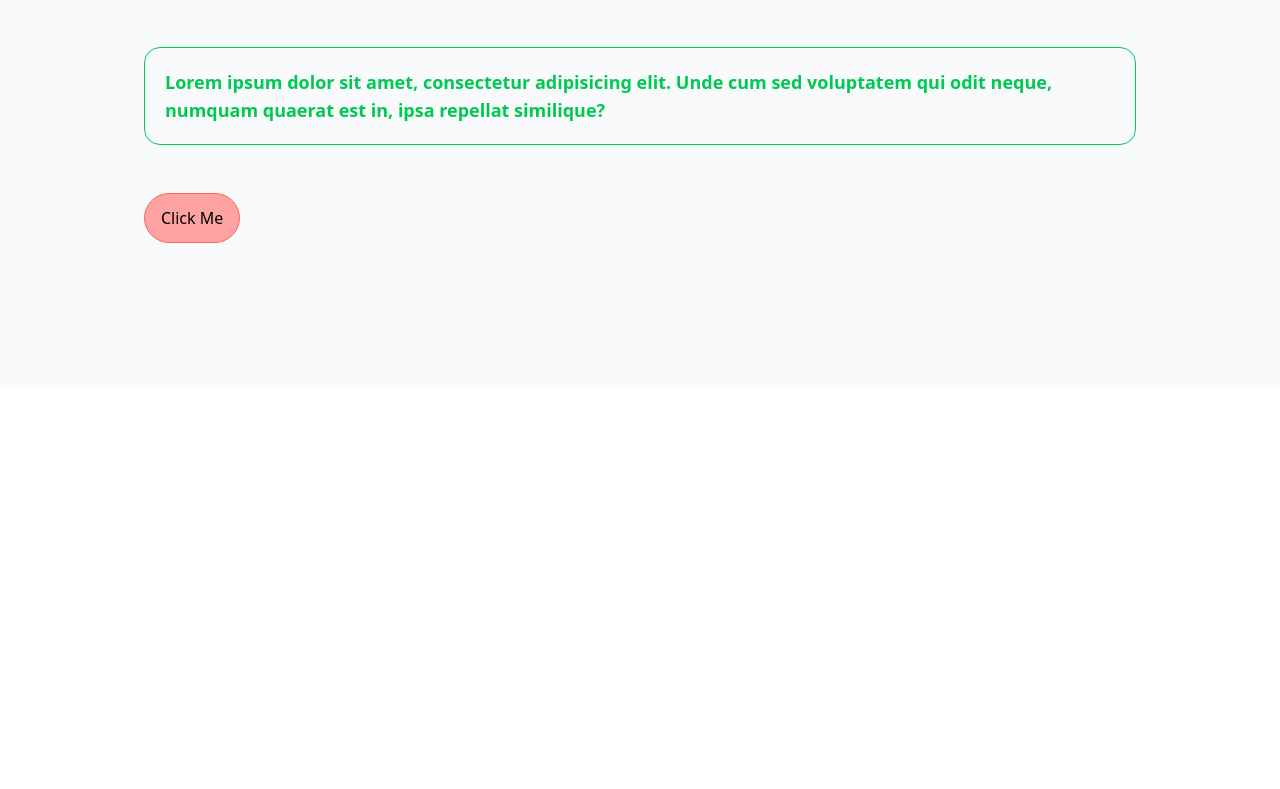
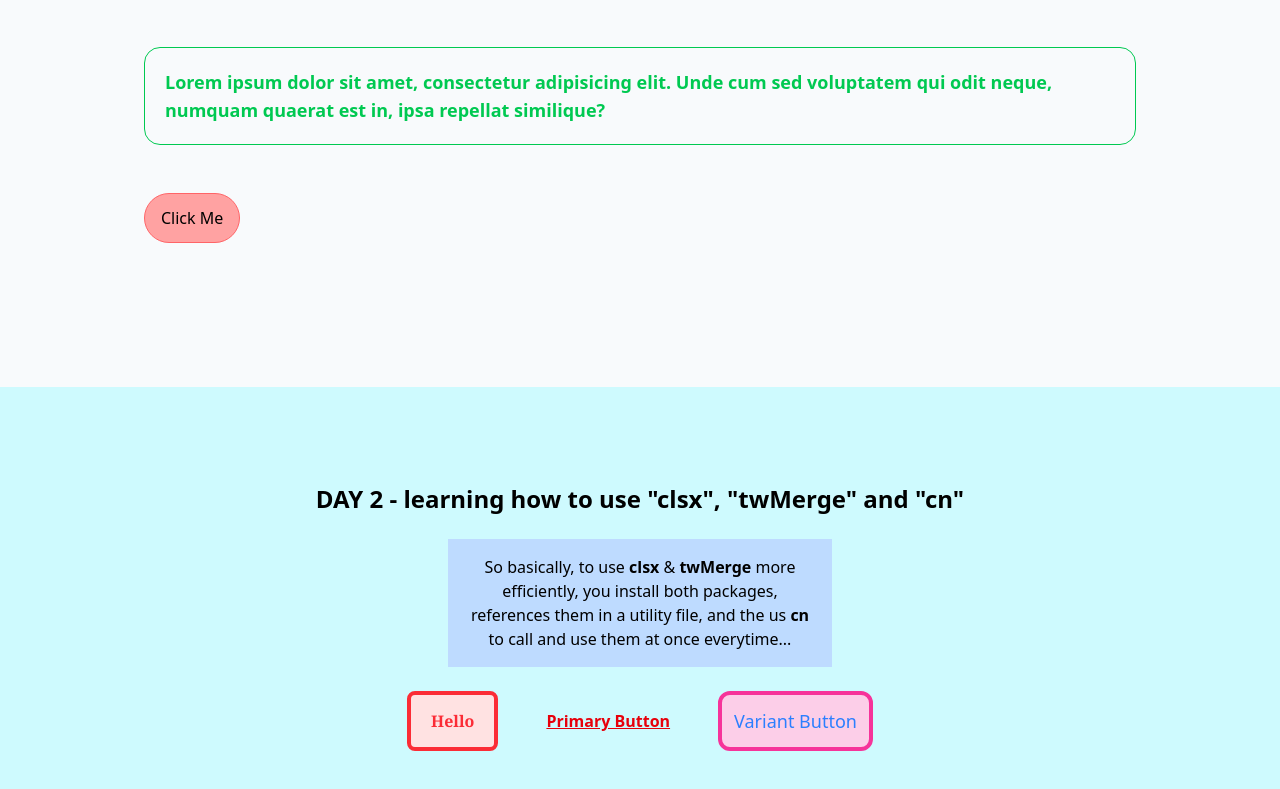
Before and after one commit to RemedyOnline/taskwise, a React (Vite) app: page / in a window 1280 px wide. Shown: the part 237-1026 px from the top of the page. Before the commit the page ends 800 px from the top, so only its background shows below. Built offline with nearby package versions, Linux system fonts and the light colour scheme.

Commit message:
done studying about CLSX, TWMERGE and CN

```diff
--- /dev/null
+++ b/src/components/ChangeColorBtn.jsx
@@ -0,0 +1,47 @@
+import React from "react";
+import { cn } from "../lib/utils";
+
+const ChangeColorBtn = ({
+	className,
+	classNamee,
+	btnName,
+	isPrimary,
+	variant,
+}) => {
+	function getVariantStyle(variant) {
+		switch (variant) {
+			case "primary":
+				return "text-lg text-blue-500  hover:underline";
+			case "secondary":
+				return "text-lg text-red-400 font-median hover:italic";
+			case "tertiary":
+				return "text-lg text-green-600 font-mono font-black hover:uppercase";
+			default:
+				return "text-lg";
+		}
+	}
+	return (
+		<div className="flex gap-12 justify-center">
+			<button
+				className={cn(
+					"bg-amber-200 border-4 text-amber-500 border-amber-500 font-medium font-mono p-2 rounded-2xl",
+					className
+				)}
+			>
+				{btnName}
+			</button>
+			<button
+				className={cn("font-light underline italic text-gray-800", {
+					"not-italic font-bold text-red-600": isPrimary,
+				})}
+			>
+				Primary Button
+			</button>
+			<button className={cn(getVariantStyle(variant), classNamee)}>
+				Variant Button
+			</button>
+		</div>
+	);
+};
+
+export default ChangeColorBtn;
--- a/src/lib/utils.jsx
+++ b/src/lib/utils.jsx
@@ -1,4 +1,4 @@
-import { clsx } from "clsx";
+import clsx from "clsx";
 import { twMerge } from "tailwind-merge";
 
 export function cn(...inputs) {
--- a/src/pages/TestPage.jsx
+++ b/src/pages/TestPage.jsx
@@ -1,6 +1,7 @@
 import React from "react";
 import TestBtnComponent from "../components/TestBtnComponent";
 import { cn } from "../lib/utils";
+import ChangeColorBtn from "../components/ChangeColorBtn";
 
 const TestPage = () => {
 	const color = "green";
@@ -10,6 +11,13 @@ const TestPage = () => {
 		green: "text-green-500",
 	};
 	const border = true;
+
+	const bgColor = "blue";
+	const bgColorCollection = {
+		blue: "bg-blue-200",
+		red: "bg-red-200",
+		amber: "bg-amber-200",
+	};
 
 	return (
 		<main>
@@ -33,6 +41,24 @@ const TestPage = () => {
 					styling={"bg-red-300 border-red-400"}
 				/>
 			</div>
+			<section className="bg-cyan-100 w-full h-fit p-24 text-center flex flex-col gap-6 items-center">
+				<h2 className="text-2xl font-black">
+					DAY 2 - learning how to use "clsx", "twMerge" and "cn"
+				</h2>
+				<p className={cn(bgColorCollection[bgColor], "w-96 text-center p-4")}>
+					So basically, to use <strong>clsx</strong> & <strong>twMerge</strong>{" "}
+					more efficiently, you install both packages, references them in a
+					utility file, and the us <strong>cn</strong> to call and use them at
+					once everytime...
+				</p>
+				<ChangeColorBtn
+					className="border-red-500 bg-red-100 text-red-500 font-black font-serif rounded-lg px-5"
+					btnName="Hello"
+					isPrimary={true}
+					variant={"primary"}
+					classNamee={"bg-pink-200 p-3 rounded-xl border-4 border-pink-500 bor"}
+				/>
+			</section>
 		</main>
 	);
 };
```
